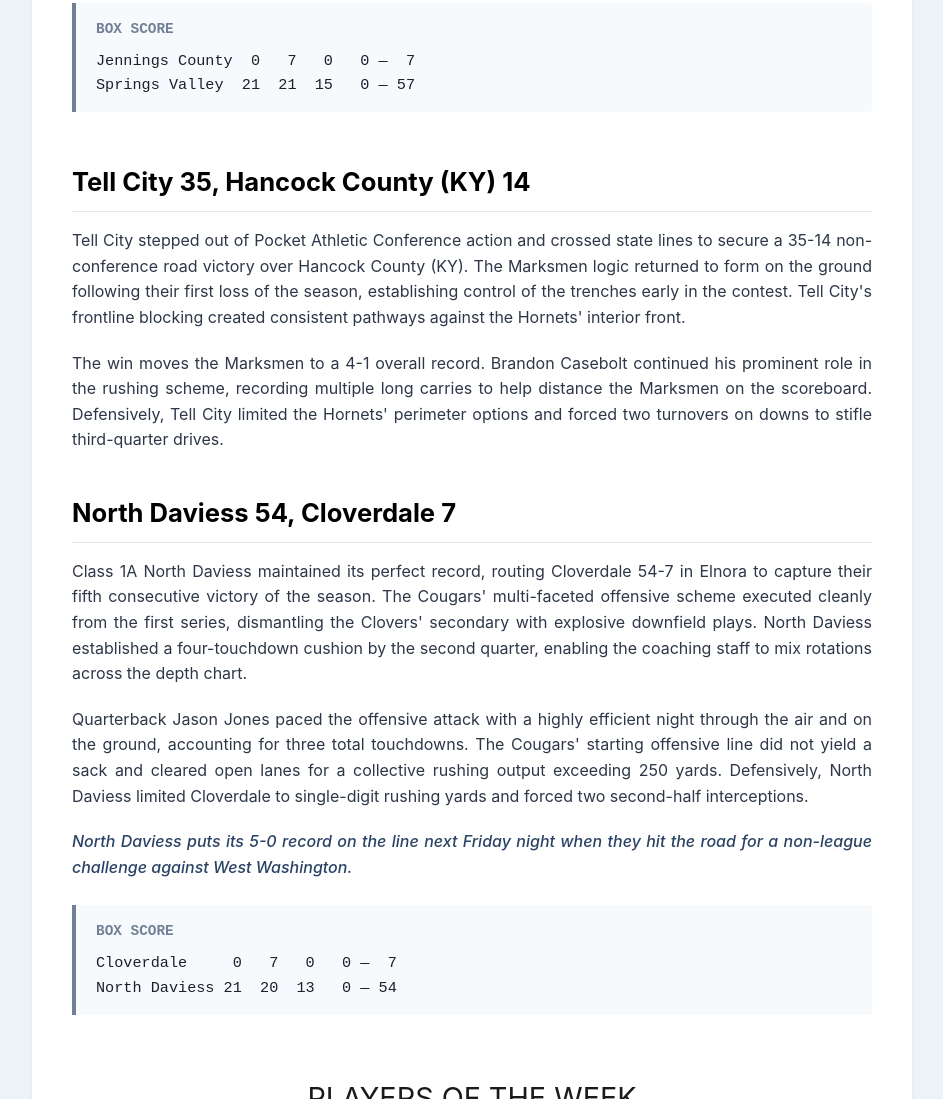
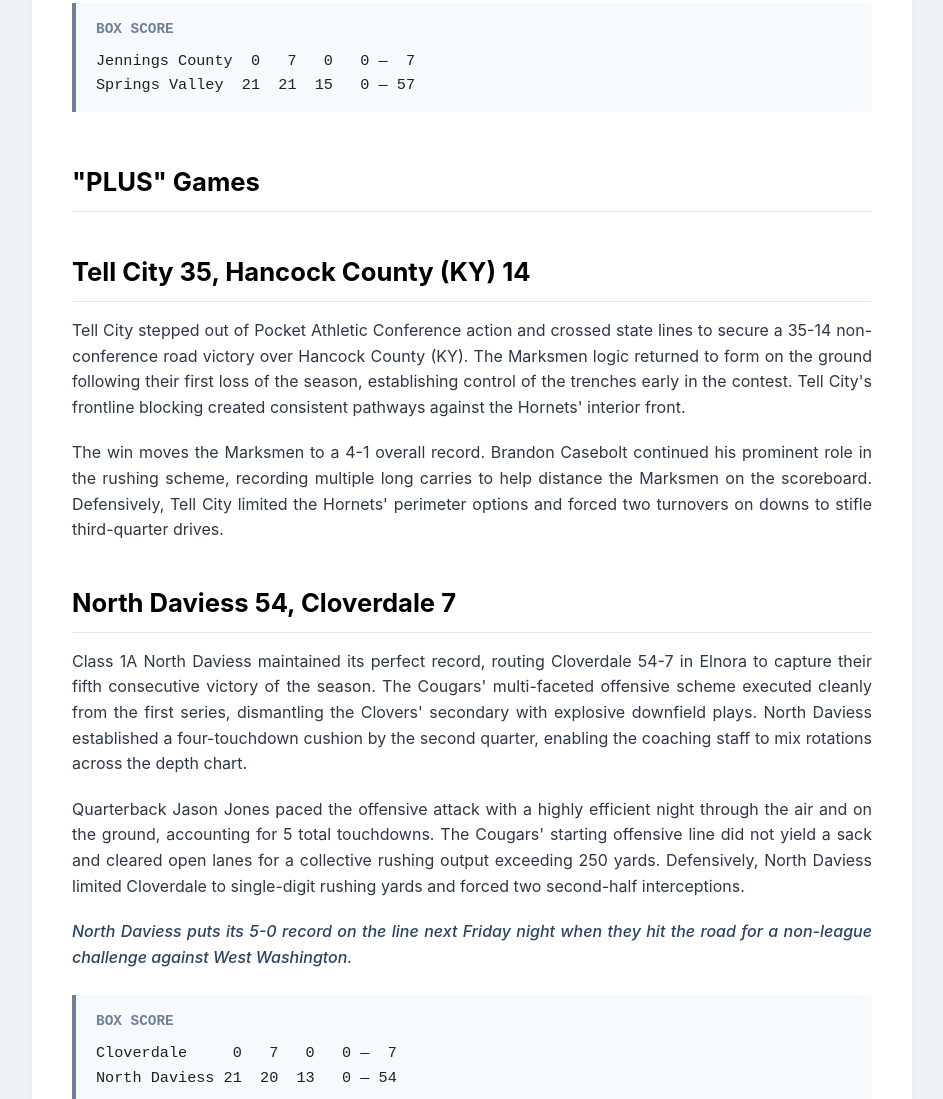
Before and after one commit to bogibso15/weekly_recaps, a plain HTML site: page plac_plus_wk5.html in a window 1280 px wide. Shown: the part 2487-3586 px from the top of the page, without its empty margins (168-1111 px from the left). Drawn offline with Linux system fonts and the light colour scheme.

Commit message:
Update plac_plus_wk5.html

```diff
--- a/plac_plus_wk5.html
+++ b/plac_plus_wk5.html
@@ -188,13 +188,16 @@ Crawford County  0   0   0   0 —  0</pre>
         <pre class="box-score-data">Jennings County  0   7   0   0 —  7
 Springs Valley  21  21  15   0 — 57</pre>
     </div>
-
+	<h3>"PLUS" Games</h1>
     <h2>Tell City 35, Hancock County (KY) 14</h2>
     <p>Tell City stepped out of Pocket Athletic Conference action and crossed state lines to secure a 35-14 non-conference road victory over Hancock County (KY). The Marksmen logic returned to form on the ground following their first loss of the season, establishing control of the trenches early in the contest. Tell City's frontline blocking created consistent pathways against the Hornets' interior front.</p>
     <p>The win moves the Marksmen to a 4-1 overall record. Brandon Casebolt continued his prominent role in the rushing scheme, recording multiple long carries to help distance the Marksmen on the scoreboard. Defensively, Tell City limited the Hornets' perimeter options and forced two turnovers on downs to stifle third-quarter drives.</p>
 <h2>North Daviess 54, Cloverdale 7</h2>
-    <p>Class 1A North Daviess maintained its perfect record, routing Cloverdale 54-7 in Elnora to capture their fifth consecutive victory of the season. The Cougars' multi-faceted offensive scheme executed cleanly from the first series, dismantling the Clovers' secondary with explosive downfield plays. North Daviess established a four-touchdown cushion by the second quarter, enabling the coaching staff to mix rotations across the depth chart.</p>
-    <p>Quarterback Jason Jones paced the offensive attack with a highly efficient night through the air and on the ground, accounting for three total touchdowns. The Cougars' starting offensive line did not yield a sack and cleared open lanes for a collective rushing output exceeding 250 yards. Defensively, North Daviess limited Cloverdale to single-digit rushing yards and forced two second-half interceptions.</p>
+    <p>Class 1A North Daviess maintained its perfect record, routing Cloverdale 54-7 in Elnora to capture their fifth consecutive victory of the season. The Cougars' multi-faceted offensive scheme executed
+		cleanly from the first series, dismantling the Clovers' secondary with explosive downfield plays. North Daviess established a four-touchdown cushion by the second quarter, enabling the coaching staff
+		to mix rotations across the depth chart.</p>
+    <p>Quarterback Jason Jones paced the offensive attack with a highly efficient night through the air and on the ground, accounting for 5 total touchdowns. The Cougars' starting offensive line did not yield
+		a sack and cleared open lanes for a collective rushing output exceeding 250 yards. Defensively, North Daviess limited Cloverdale to single-digit rushing yards and forced two second-half interceptions.</p>
     <p class="look-ahead">North Daviess puts its 5-0 record on the line next Friday night when they hit the road for a non-league challenge against West Washington.</p>
 
     <div class="box-score-container">
```
